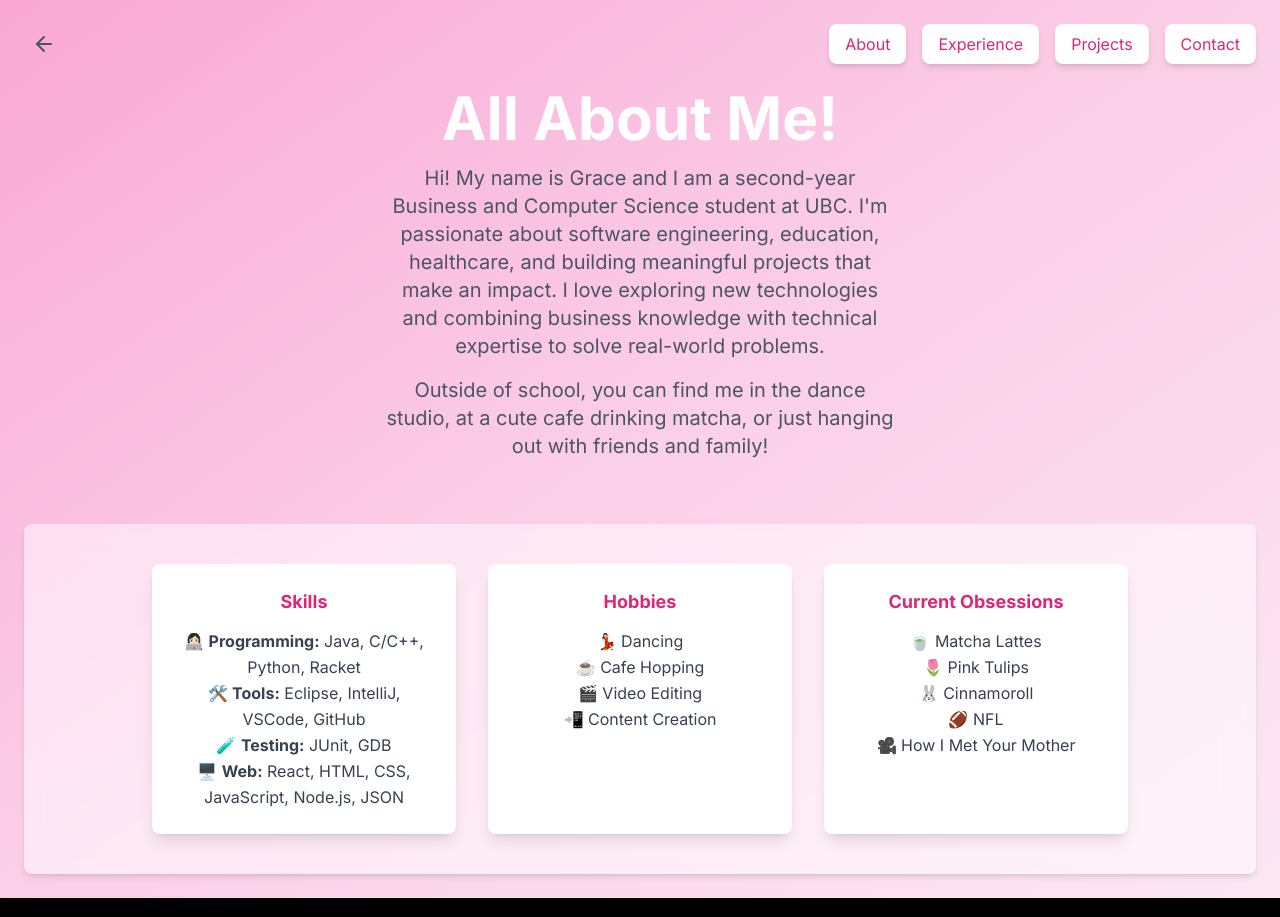
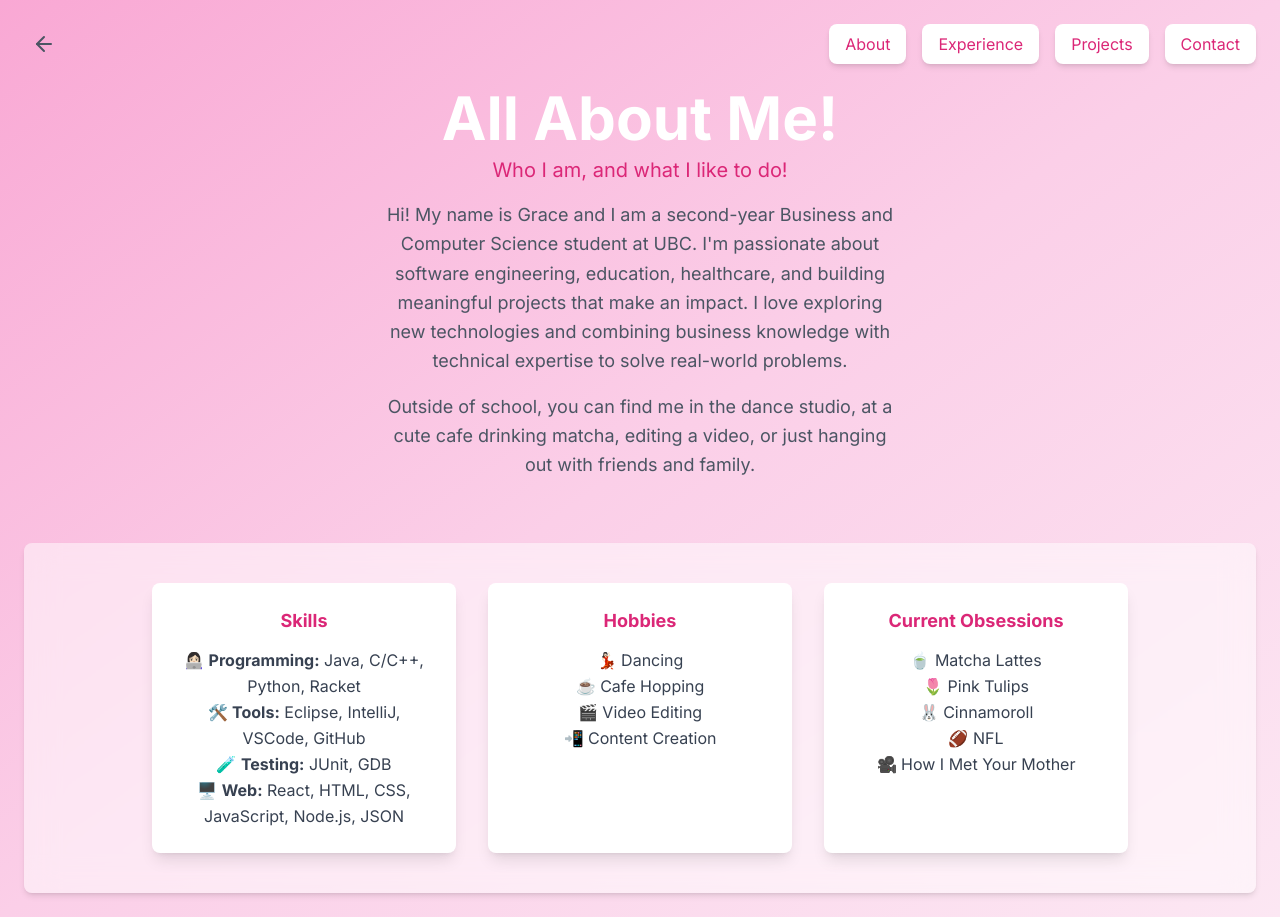
Before and after one commit to gracewxng/Portfolio, a Next.js app: page /about in a window 1280 px wide. Built offline with nearby package versions, Linux system fonts and the light colour scheme; no server answers; what tailwindcss-debug-screens would draw is missing.

Commit message:
font changes and styling

```diff
--- a/app/about/page.tsx
+++ b/app/about/page.tsx
@@ -19,15 +19,16 @@ export default function About() {
       {/* About Me Section */}
       <div className="text-center max-w-lg mt-16">
         <h1 className="text-l sm:text-6xl md:text-l font-bold text-white">All About Me!</h1>
-        <p className="mt-4 text-lg md:text-xl text-gray-600 leading-relaxed">
+        <p className="text-lg md:text-xl text-pink-600 mt-2">Who I am, and what I like to do!</p>
+        <p className="mt-4 text-lg md:text-l text-gray-600 leading-relaxed">
           Hi! My name is Grace and I am a second-year Business and Computer Science student at UBC.
           I'm passionate about software engineering, education, healthcare, and building meaningful
           projects that make an impact. I love exploring new technologies and combining business knowledge
           with technical expertise to solve real-world problems.
         </p>
-        <p className="mt-4 text-lg md:text-xl text-gray-600 leading-relaxed">
-          Outside of school, you can find me in the dance studio, at a cute cafe drinking matcha, or just
-          hanging out with friends and family!
+        <p className="mt-4 text-lg md:text-l text-gray-600 leading-relaxed">
+        Outside of school, you can find me in the dance studio, at a cute cafe drinking matcha, editing a video, or
+        just hanging out with friends and family.
         </p>
       </div>
 
--- a/app/contact/page.tsx
+++ b/app/contact/page.tsx
@@ -10,46 +10,45 @@ const socials = [
     icon: <Mail size={20} />,
     href: "mailto:wanggrace730@gmail.com",
     label: "Email",
-		handle: "Contact Me",
+    handle: "Contact Me"
   },
   {
     icon: <Github size={20} />,
     href: "https://github.com/gracewxng",
     label: "Github",
-		handle: "My Github",
+    handle: "My Github"
   },
   {
     icon: <Linkedin size={20} />,
     href: "https://www.linkedin.com/in/grace-wang-a338ab217/",
     label: "LinkedIn",
-		handle: "Let's Connect",
-	},
+    handle: "Let's Connect"
+  }
 ];
 
 export default function Example() {
   return (
-		<div className=" bg-gradient-to-tl from-pink-100 via-pink-200 to-pink-300">
+    <div className="bg-gradient-to-tl from-pink-100 via-pink-200 to-pink-300 min-h-screen flex flex-col items-center">
       <Navigation />
+
       {/* Back Arrow */}
-			<Link
-			href="/"
-			className="absolute top-8 left-8 text-gray-600 hover:text-pink-600 transition"
-			>
+      <Link href="/" className="absolute top-8 left-8 text-gray-600 hover:text-pink-600 transition">
         <ArrowLeft className="w-6 h-6" />
       </Link>
-			<div className="container flex items-center justify-center min-h-screen px-4 mx-auto">
-				<div className="grid w-full grid-cols-1 gap-8 mx-auto mt-32 sm:mt-0 sm:grid-cols-3 lg:gap-16">
+
+      {/* Page Header */}
+      <div className="text-center max-w-lg mt-16">
+        <h1 className="text-l sm:text-6xl md:text-l font-bold text-white">Get in Touch With Me</h1>
+        <p className="text-lg md:text-xl text-pink-600 mt-2">Let's continue chatting!</p>
+      </div>
+
+      {/* Social Links */}
+      <div className="container flex items-center justify-center px-4 mx-auto mt-16">
+        <div className="grid w-full grid-cols-1 gap-8 mx-auto sm:grid-cols-3 lg:gap-16">
           {socials.map((s) => (
             <Card key={s.href}>
-							<Link
-								href={s.href}
-								target="_blank"
-								className="p-4 relative flex flex-col items-center gap-4 duration-700 group md:gap-8 md:py-24 lg:pb-48 md:p-16"
-							>
-								<span
-									className="absolute w-px h-2/3 bg-gradient-to-b from-pink-500 via-pink-500/50 to-transparent"
-									aria-hidden="true"
-								/>
+              <Link href={s.href} target="_blank" className="p-4 relative flex flex-col items-center gap-4 duration-700 group md:gap-8 md:py-24 lg:pb-48 md:p-16">
+                <span className="absolute w-px h-2/3 bg-gradient-to-b from-pink-500 via-pink-500/50 to-transparent" aria-hidden="true" />
                 <span className="relative z-10 flex items-center justify-center w-12 h-12 text-sm duration-1000 border rounded-full text-gray-400 group-hover:text-white group-hover:bg-pink-600 border-gray-400 bg-pink-300 group-hover:border-white drop-shadow-orange">
                   {s.icon}
                 </span>
--- a/app/experience/page.tsx
+++ b/app/experience/page.tsx
@@ -56,7 +56,7 @@ export default function Experiences() {
       {/* Page Header */}
       <div className="text-center max-w-lg mt-16">
         <h1 className="text-l sm:text-6xl md:text-l font-bold text-white">My Experiences</h1>
-        <p className="text-lg md:text-xl text-gray-600 mt-2">A quick timeline!</p>
+        <p className="text-lg md:text-xl text-pink-600 mt-2">A quick timeline!</p>
       </div>
 
       {/* Timeline */}
--- a/app/page.tsx
+++ b/app/page.tsx
@@ -36,16 +36,18 @@ export default function Home() {
             Grace Wang
           </h1>
 
+          <p className="text-lg md:text-xl text-pink-600 mt-2">Business + Computer Science @ UBC</p>
+
           {/* About Me Blurb */}
-          <p className="mt-4 text-lg md:text-xl text-gray-600">
+          <p className="mt-4 text-lg md:text-l text-gray-600">
             Hi! My name is Grace and I am a second-year Business and Computer Science student at UBC.
             I'm passionate about software engineering, education, healthcare, and building
             meaningful projects that make an impact. I love exploring new technologies and
             combining business knowledge with technical expertise to solve real-world problems.
             <br />
             <br />
-            Outside of school, you can find me in the dance studio, at a cute cafe drinking matcha, or
-            just hanging out with friends and family!
+            Outside of school, you can find me in the dance studio, at a cute cafe drinking matcha, editing a video, or
+            just hanging out with friends and family.
           </p>
 
           {/* Get in Touch Button */}
--- a/app/projects/page.tsx
+++ b/app/projects/page.tsx
@@ -65,8 +65,8 @@ export default function ProjectsPage() {
 
       {/* Page Header */}
       <div className="text-center max-w-lg mt-16">
-        <h1 className="text-4xl sm:text-6xl md:text-7xl font-bold text-white">My Projects</h1>
-        <p className="text-lg md:text-xl text-gray-600 mt-2">Putting those technical skills to use!</p>
+        <h1 className="text-l sm:text-6xl md:text-l font-bold text-white">My Projects</h1>
+        <p className="text-lg md:text-xl text-pink-600 mt-2">Putting those technical skills to use!</p>
       </div>
 
       {/* Projects Grid */}
```
Lines whose indentation alone changed are shown as unchanged.
